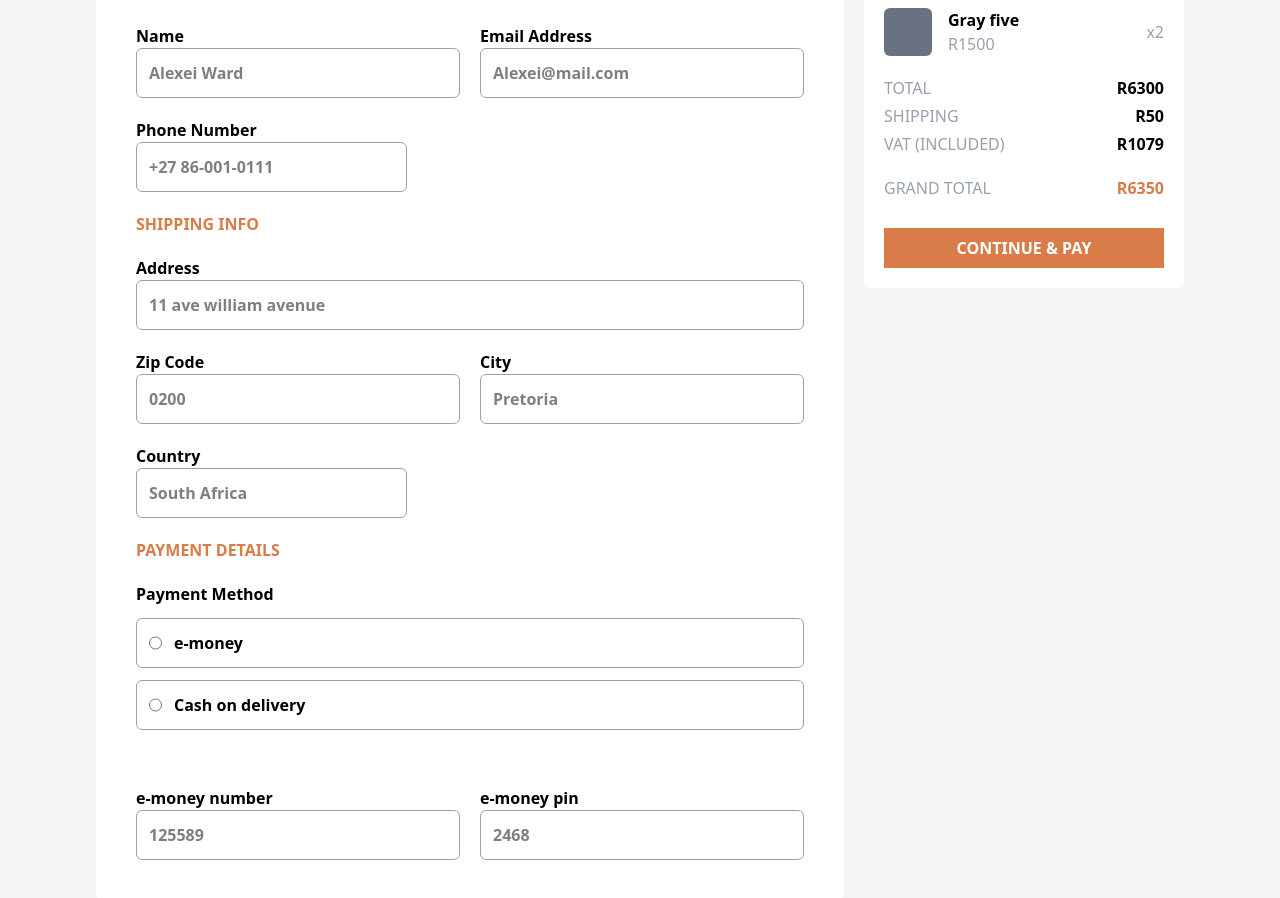
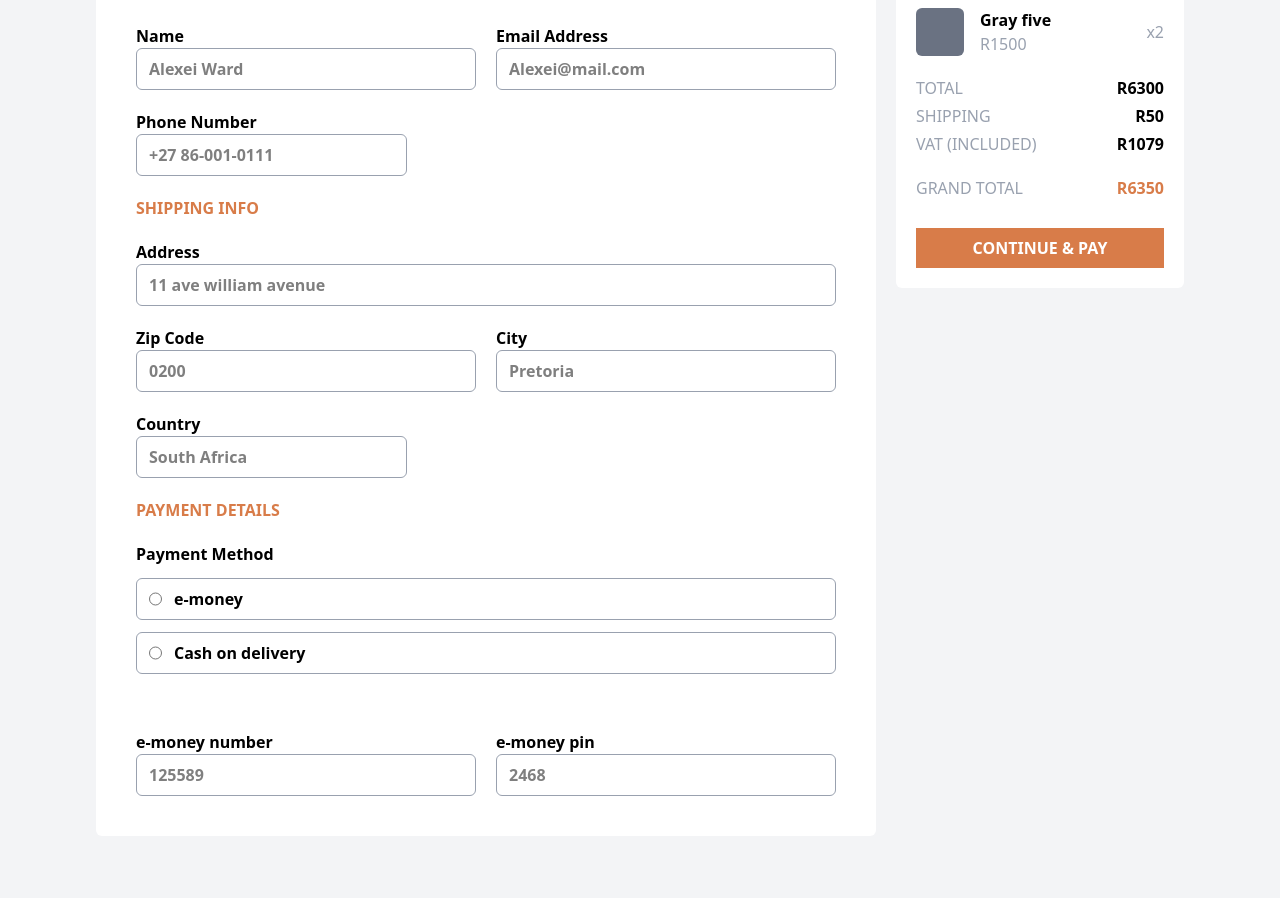
Before and after one commit to FrancoRaymond/audiophile, a React (Vite) app: page /checkout in a window 1280 px wide. Shown: the part 244-1142 px from the top of the page. Built offline with nearby package versions, Linux system fonts and the light colour scheme.

Commit message:
checkout form logic

```diff
--- a/src/components/Cart.jsx
+++ b/src/components/Cart.jsx
@@ -8,8 +8,11 @@ const Cart = () => {
   const shipping = 50
   const vatIncl = 1079
   return (
-    <div className='md:max-w-80 w-full bg-white min-h-96 rounded-md p-5'>
+    <div className='md:max-w-72 w-full bg-white min-h-fit rounded-md p-5'>
       <h1 className='font-semibold'>SUMMARY</h1>
+      {
+        cart.length === 0 ? <div className='text-gray-400 font-semibold py-20 text-center px-5'>Cart empty</div> :
+        <div>
           <div className='flex flex-col gap-3 mt-5'>
             {
               cart.map(item => (
@@ -42,6 +45,8 @@ const Cart = () => {
           </div>
           <button type='submit' className='text-white bg-[#d87c49] w-full mt-7 text-center p-2 font-semibold cursor-pointer'>CONTINUE & PAY</button>
         </div>
+      }
+    </div>
   )
 }
 
--- a/src/components/checkout-form/BillingInfo.jsx
+++ b/src/components/checkout-form/BillingInfo.jsx
@@ -5,36 +5,39 @@ const BillingInfo = ({formData, handleChange, errors}) => {
     <div className='flex flex-col gap-5'>
         <h3 className='font-semibold text-[#d87c49]'>BILLING DETAILS</h3>
         <div className='flex gap-5 flex-col sm:flex-row'>
-            <label htmlFor="" className='font-semibold sm:grow'>Name<br/>
+            <label htmlFor="name" className='font-semibold sm:grow'>Name<br/>
                 <input
+                id='name'
                 type="text"
                 name='name'
                 value={formData.name}
                 onChange={handleChange}
-                className='outline-none p-3 rounded-md border border-gray-400 sm:w-full'
+                className='outline-none px-3 py-2 rounded-md border border-gray-400 sm:w-full'
                 placeholder='Alexei Ward'
                 /><br/>
                 { errors.name && <span className='text-red-500 text-sm'>Enter your name</span>}
             </label>
-            <label htmlFor="" className='font-semibold sm:grow'>Email Address<br/>
+            <label htmlFor="email" className='font-semibold sm:grow'>Email Address<br/>
                 <input
+                id='email'
                 type="email"
                 name='email'
                 value={formData.email}
                 onChange={handleChange}
-                className='outline-none p-3 rounded-md border border-gray-400 sm:w-full'
+                className='outline-none px-3 py-2 rounded-md border border-gray-400 sm:w-full'
                 placeholder='Alexei@mail.com'
                 /><br/>
                 { errors.email && <span className='text-red-500 text-sm'>Enter a valid email</span>}
             </label>
         </div>
-        <label htmlFor="" className='font-semibold'>Phone Number<br/>
+        <label htmlFor="phoneNumber" className='font-semibold'>Phone Number<br/>
         <input
+            id='phoneNumber'
             type='tel'
             name='phoneNumber'
             value={formData.phoneNumber}
             onChange={handleChange}
-            className='outline-none p-3 rounded-md border border-gray-400'
+            className='outline-none px-3 py-2 rounded-md border border-gray-400'
             placeholder='+27 86-001-0111'
         /><br/>
         { errors.phoneNumber && <span className='text-red-500 text-sm'>Enter your phone number</span>}
--- a/src/components/checkout-form/PaymentInfo.jsx
+++ b/src/components/checkout-form/PaymentInfo.jsx
@@ -4,9 +4,10 @@ const PaymentInfo = ({formData, handleChange, errors}) => {
   return (
     <div className='flex flex-col gap-5'>
         <h3 className='font-semibold text-[#d87c49]'>PAYMENT DETAILS</h3>
-        <label htmlFor="" className='font-semibold flex flex-col gap-3'>Payment Method<br/>
-        <div className='flex gap-3 p-3 rounded-md border border-gray-400'>
+        <label htmlFor="paymentMethod" className='font-semibold flex flex-col gap-3'>Payment Method<br/>
+            <div className='flex gap-3 px-3 py-2 rounded-md border border-gray-400'>
                 <input
+                id='e-money'
                 type="radio"
                 name='paymentMethod'
                 onChange={handleChange}
@@ -15,11 +16,12 @@ const PaymentInfo = ({formData, handleChange, errors}) => {
                 />
                 <span className='font-semibold'>e-money</span>
             </div>
-        <div className='flex gap-3 p-3 rounded-md border border-gray-400'>
+            <div className='flex gap-3 px-3 py-2 rounded-md border border-gray-400'>
                 <input
+                id='cashOnDelivery'
                 type="radio"
                 name='paymentMethod'
-            value='cashOnDelivery'
+                value='cash on delivery'
                 onChange={handleChange}
                 checked={formData.paymentMethod === "cash on delivery"}
                 />
@@ -28,22 +30,24 @@ const PaymentInfo = ({formData, handleChange, errors}) => {
             { errors.paymentMethod && <span className='text-red-500 text-sm -mt-4'>Select a payment method</span>}
         </label>
         <div className='flex gap-5 flex-col sm:flex-row'>
-        <label htmlFor="" className='font-semibold w-full'>e-money number<br/>
+        <label htmlFor="eMoneyNumber" className='font-semibold w-full'>e-money number<br/>
             <input
+            id='eMoneyNumber'
             type='number'
             name='eMoneyNumber'
-            className='outline-none p-3 rounded-md border border-gray-400 w-full'
+            className='outline-none px-3 py-2 rounded-md border border-gray-400 w-full'
             placeholder='125589'
             value={formData.eMoneyNumber}
             onChange={handleChange}
             /><br/>
             { errors.eMoneyNumber && <span className='text-red-500 text-sm'>Enter your e-money number</span>}
         </label>
-        <label htmlFor="" className='font-semibold w-full'>e-money pin<br/>
+        <label htmlFor="eMoneyPin" className='font-semibold w-full'>e-money pin<br/>
             <input
+            id='eMoneyPin'
             type='number'
             name='eMoneyPin'
-            className='outline-none p-3 rounded-md border border-gray-400 w-full'
+            className='outline-none px-3 py-2 rounded-md border border-gray-400 w-full'
             placeholder='2468'
             value={formData.eMoneyPin}
             onChange={handleChange}
--- a/src/components/checkout-form/ShippingInfo.jsx
+++ b/src/components/checkout-form/ShippingInfo.jsx
@@ -4,48 +4,52 @@ const ShippingInfo = ({formData, handleChange, errors}) => {
   return (
     <div className='flex flex-col gap-5'>
         <h3 className='font-semibold text-[#d87c49]'>SHIPPING INFO</h3>
-        <label htmlFor="" className='font-semibold'>Address<br/>
+        <label htmlFor="address" className='font-semibold'>Address<br/>
         <input
+            id='address'
             type='text'
             name='address'
             value={formData.address}
             onChange={handleChange}
-            className='outline-none p-3 rounded-md border border-gray-400 w-full'
+            className='outline-none px-3 py-2 rounded-md border border-gray-400 w-full'
             placeholder='11 ave william avenue'
         /><br/>
         { errors.address && <span className='text-red-500 text-sm'>Enter your address</span>}
         </label>
         <div className='flex gap-5 flex-col sm:flex-row'>
-        <label htmlFor="" className='font-semibold w-full'>Zip Code<br/>
+        <label htmlFor="zipcode" className='font-semibold w-full'>Zip Code<br/>
             <input
+                id='zipCode'
                 type='number'
                 name='zipCode'
                 value={formData.zipCode}
                 onChange={handleChange}
-            className='outline-none p-3 rounded-md border border-gray-400 sm:w-full'
+                className='outline-none px-3 py-2 rounded-md border border-gray-400 sm:w-full'
                 placeholder='0200'
             /><br/>
             { errors.zipCode && <span className='text-red-500 text-sm'>Enter your zip code</span>}
         </label>
-        <label htmlFor="" className='font-semibold w-full'>City<br/>
+        <label htmlFor="city" className='font-semibold w-full'>City<br/>
             <input
+                id='city'
                 type='text'
                 name='city'
                 value={formData.city}
                 onChange={handleChange}
-            className='outline-none p-3 rounded-md border border-gray-400 sm:w-full'
+                className='outline-none px-3 py-2 rounded-md border border-gray-400 sm:w-full'
                 placeholder='Pretoria'
             /><br/>
             { errors.city && <span className='text-red-500 text-sm'>Enter your city</span>}
         </label>
         </div>
-        <label htmlFor="" className='font-semibold'>Country<br/>
+        <label htmlFor="country" className='font-semibold'>Country<br/>
             <input
+                id='country'
                 type='text'
                 name='country'
                 value={formData.country}
                 onChange={handleChange}
-            className='outline-none p-3 rounded-md border border-gray-400'
+                className='outline-none px-3 py-2 rounded-md border border-gray-400'
                 placeholder='South Africa'
             /><br/>
         { errors.country && <span className='text-red-500 text-sm'>Enter your country</span>}
--- a/src/pages/Checkout.jsx
+++ b/src/pages/Checkout.jsx
@@ -6,59 +6,69 @@ import PaymentInfo from '../components/checkout-form/PaymentInfo';
 
 const Checkout = () => {
   const emailRegex = /^[^\s@]+@[^\s@]+\.[^\s@]+$/;
-  const [noEmptyFields, setNoEmptyFields] = useState(false)
+  const [noEmptyFields, setNoEmptyFields] = useState(false);
   const [formData, setFormData] = useState({
-    name : '',
-    email : '',
-    phoneNumber : '',
-    address : '',
-    zipCode : '',
-    city : '',
-    country : '',
-    paymentMethod : '',
-    eMoneyNumber : '',
-    eMoneyPin : ''
-  })
-  const [errors, setErros] = useState({
-    name : false,
-    email : false,
-    phoneNumber : false,
-    address : false,
-    zipCode : false,
-    city : false,
-    country : false,
-    paymentMethod : false,
-    eMoneyNumber : false,
-    eMoneyPin : false
-  })
+    name: "",
+    email: "",
+    phoneNumber: "",
+    address: "",
+    zipCode: "",
+    city: "",
+    country: "",
+    paymentMethod: "",
+    eMoneyNumber: "",
+    eMoneyPin: ""
+  });
+
+  const [errors, setErrors] = useState({
+    name: false,
+    email: false,
+    phoneNumber: false,
+    address: false,
+    zipCode: false,
+    city: false,
+    country: false,
+    paymentMethod: false,
+    eMoneyNumber: false,
+    eMoneyPin: false
+  });
+
   const handleChange = (e) => {
-    const {name, value} = e.target
-    setFormData((prevData) => ({...prevData, [name] : value}))
-  }
+    const { name, value } = e.target;
+    setFormData((prevData) => ({ ...prevData, [name]: value }));
+  };
 
   const handleSubmit = (e) => {
     e.preventDefault();
 
-    let errors = {};
+    let formErrors = {};
 
-    if (!formData.name) errors.name = true;
-    if (!emailRegex.test(formData.email)) errors.email = true;
-    if (!formData.phoneNumber) errors.phoneNumber = true;
-    if (!formData.address) errors.address = true;
+    if (!formData.name) formErrors.name = true;
+    if (!emailRegex.test(formData.email)) formErrors.email = true;
+    if (!formData.phoneNumber) formErrors.phoneNumber = true;
+    if (!formData.address) formErrors.address = true;
+    if (!formData.zipCode) formErrors.zipCode = true;
+    if (!formData.city) formErrors.city = true;
+    if (!formData.country) formErrors.country = true;
+    if (!formData.paymentMethod) formErrors.paymentMethod = true;
+    if (formData.paymentMethod === "e-money") {
+      if (!formData.eMoneyNumber) formErrors.eMoneyNumber = true;
+      if (!formData.eMoneyPin) formErrors.eMoneyPin = true;
+    }
 
-    setFormErrors(errors);
+    setErrors(formErrors);
 
-    if (Object.keys(errors).length === 0) {
-      setNoEmptyFields(true)
+    if (Object.keys(formErrors).length === 0) {
+      setNoEmptyFields(true);
+      console.log("Form submitted successfully", formData);
     }
   };
-
 
   return (
     <div className='text-black min-h-screen bg-gray-100 px-2 sm:px-5 md:px-10 lg:px-24 py-20'>
       <h1 className='text-gray-400 font-semibold text-lg cursor-pointer'>Go Back</h1>
       <form
-        action=""
+        onSubmit={handleSubmit}
         className=' flex flex-col gap-5 mt-5 md:flex-row md:justify-between place-items-start'
       >
         <div className='bg-white px-2 sm:px-5 md:px-10 w-full py-5 md:py-10 rounded-md flex flex-col gap-5'>
```
Lines whose indentation alone changed are shown as unchanged.
